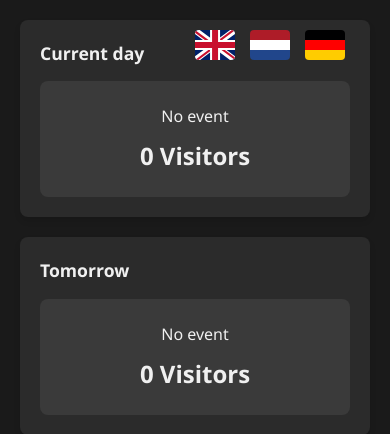
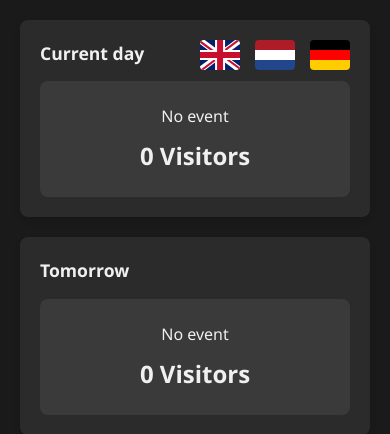
Before and after one commit to PJMoller/Wildlands_Procyon, a Flask app: template webapp/templates/Dashboard.html in a window 390 px wide. Shown: the top 434 px of the page. Run offline with Flask 3, Linux system fonts and the light colour scheme; the template is opened without the code that fills it, so the values that code supplies are empty; some libraries are stand-ins or nearby versions.

Commit message:
fixed the flags to be in the same spot always, in fullscreen and when halved.

```diff
--- a/webapp/static/script.js
+++ b/webapp/static/script.js
@@ -11,7 +11,7 @@ document.addEventListener('DOMContentLoaded', () => {
     loadTodayWidgets();
     loadDaySummary(startDateInput.value);
     loadUploadStatus();
-    loadEvents(); // ✅ ADDED
+    loadEvents();
 
     chartButtons.forEach(btn => {
         btn.addEventListener('click', () => {
--- a/webapp/static/style.css
+++ b/webapp/static/style.css
@@ -366,6 +366,15 @@ h3 {
         grid-row: auto !important;
     }
 
+    .language-selector {
+    position: fixed;
+    top: 20px;
+    right: 20px;
+    grid-column: unset;
+    grid-row: unset;
+    padding: 0;
+    }
+
     .chart-bars {
         gap: 4px;
     }
@@ -654,13 +663,17 @@ h2 {
 
 /* language style */
 .language-selector {
-    position: fixed;
-    top: 30px;
-    right: 45px;
-    display: flex;
-    gap: 15px;
-    z-index: 1000;
+  grid-column: 3 / 5;
+  grid-row: 1 / 2;
+  display: flex;
+  justify-content: flex-end;
+  align-items: flex-start;
+  gap: 15px;
+  padding: 20px;
+  z-index: 10;
 }
+
+
 
 .language-selector img {
     width: 40px;
```
Also changed, not shown: webapp/templates/Dashboard.html (indentation only).
